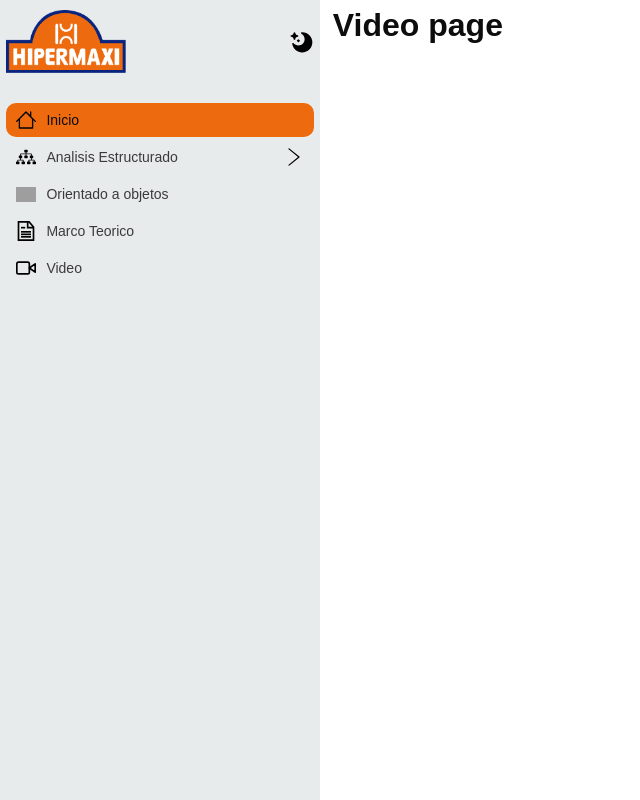
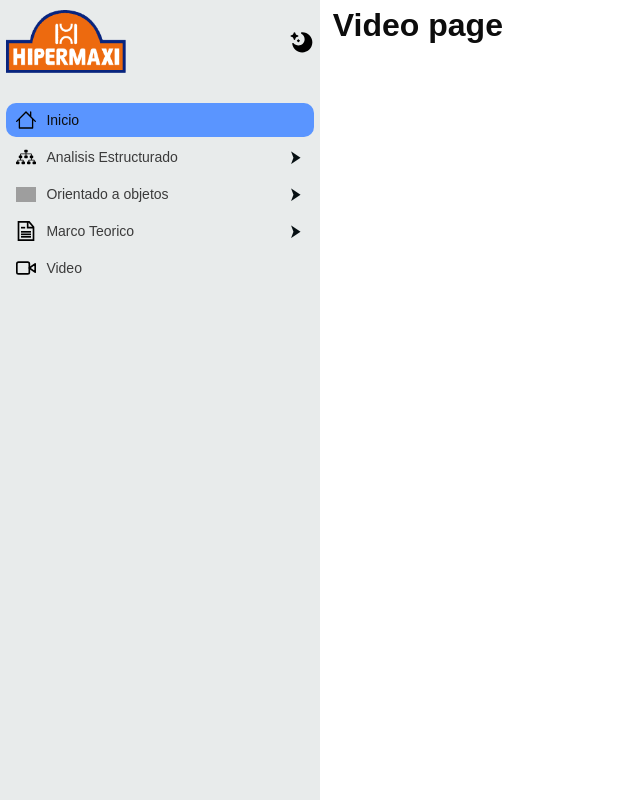
Before and after one commit to freddyvelarde/hipermaxi-inventario, a React (Vite) app: page /video in a window 1280 px wide. Shown: the whole page, without its empty margins (0-640 px from the left). Built offline with nearby package versions, Linux system fonts and the light colour scheme; grey boxes are pictures that could not be loaded.

Commit message:
Add: navbar hover

```diff
--- a/src/sections/DashboardLayout/LinkPage/LinkPage.jsx
+++ b/src/sections/DashboardLayout/LinkPage/LinkPage.jsx
@@ -19,10 +19,16 @@ const SubLinkPage = ({
   const [isDisplayed, setDisplayContent] = useState(false);
   const { themeMode } = useThemeMode();
 
-  const toggleSubMenu = () => setDisplayContent((prev) => !prev);
+  const toggleClickSubMenu = () => setDisplayContent((prev) => !prev);
+  const openSubMenuHover = () => setDisplayContent(true);
+  // const closeSubMenuHover = () => setDisplayContent(false);
 
   return (
-    <SubLinkPageStyled>
+    <SubLinkPageStyled
+      onClick={toggleClickSubMenu}
+      onMouseEnter={openSubMenuHover}
+      // onMouseLeave={closeSubMenuHover}
+    >
       <div className="header-link-submenu">
         <div className="main_section">
           <Link onClick={callbackEvent} to={`/${mainLink}`}>
@@ -32,11 +38,12 @@ const SubLinkPage = ({
         {data && (
           <ArrowRightStyled
             isDisplayed={isDisplayed}
-            onClick={toggleSubMenu}
             src={themeMode ? arrow_right_dark : arrow_right_light}
             alt="arrow-right"
             width={18}
-          />
+          >
+            &#10148;
+          </ArrowRightStyled>
         )}
       </div>
       {isDisplayed && data && (
@@ -67,13 +74,25 @@ const LinkPage = ({
   callbackEvent,
   stateLink,
 }) => {
+  const [clicked, setClicked] = useState(false);
   const [isDisplayed, setDisplayContent] = useState(false);
   const { themeMode } = useThemeMode();
 
-  const toggleSubMenu = () => setDisplayContent((prev) => !prev);
+  const toggleClickSubMenu = () => {
+    setDisplayContent((prev) => !prev);
+    setClicked((prev) => !prev);
+  };
+
+  const openMenuHover = () => setDisplayContent(true);
+  const closeMenuHover = () => setDisplayContent(false);
 
   return (
-    <LinkPageStyled state={stateLink}>
+    <LinkPageStyled
+      state={stateLink}
+      onMouseEnter={openMenuHover}
+      onMouseLeave={closeMenuHover}
+      onClick={toggleClickSubMenu}
+    >
       <div className="header-link-menu">
         <div className="main_section">
           {icons && (
@@ -90,15 +109,17 @@ const LinkPage = ({
         </div>
         {data && (
           <ArrowRightStyled
-            isDisplayed={isDisplayed}
-            onClick={toggleSubMenu}
+            isClicked={clicked}
+            isDisplayed={isDisplayed || clicked}
             src={themeMode ? arrow_right_dark : arrow_right_light}
             alt="arrow-right"
             width={18}
-          />
+          >
+            &#10148;
+          </ArrowRightStyled>
         )}
       </div>
-      {isDisplayed && data && (
+      {(isDisplayed || clicked) && data && (
         <div className="submenu">
           {data.map((item, key) => (
             <div className="child-links" key={key}>
--- a/src/sections/DashboardLayout/LinkPage/LinkPageStyled.jsx
+++ b/src/sections/DashboardLayout/LinkPage/LinkPageStyled.jsx
@@ -1,6 +1,16 @@
 import styled from "styled-components";
 
 export const SubLinkPageStyled = styled.div`
+  position: relative;
+  line-height: 30px;
+
+  // .nested-submenu {
+  //   opacity: ${(props) => (props.isDisplayed ? "1" : "0")};
+  //   visibility: ${(props) => (props.isDisplayed ? "visible" : "hidden")};
+  //   transform: translateY(${(props) => (props.isDisplayed ? "0" : "-10px")});
+  //   transition: all 0.3s ease-out;
+  // }
+
   // transition: 0.2s ease-out;
   line-height: 30px;
   // color: ${(props) => props.theme.textUnselected};
@@ -77,8 +87,54 @@ export const LinkPageStyled = styled.div`
   }
 `;
 
-export const ArrowRightStyled = styled.img`
-  width: 20px;
-  transform: rotate(${(props) => (props.isDisplayed ? "90deg" : "0deg")});
-  transition: transform 0.3s ease; /* Optional smooth animation */
+// export const ArrowRightStyled = styled.img`
+//   width: 20px;
+//   transform: rotate(${(props) => (props.isDisplayed ? "90deg" : "0deg")});
+//   transition: transform 0.3s ease; /* Optional smooth animation */
+// `;
+// export const ArrowRightStyled = styled.span`
+//   width: 20px;
+//   transform: rotate(${(props) => (props.isDisplayed ? "90deg" : "0deg")});
+//   transition: transform 0.3s ease;
+//   cursor: pointer;
+//   font-size: 20px;
+//   color: ${(props) =>
+//     props.isClicked ? props.theme.error : props.theme.textBody};
+//
+//   transform: ${(props) => (props.isClicked ? "scale(1.1)" : "scale(1)")};
+//
+//   &:hover {
+//     filter: brightness(1.2);
+//   }
+// `;
+// export const ArrowRightStyled = styled.span`
+//   width: 20px;
+//   transform: rotate(${(props) => (props.isDisplayed ? "90deg" : "0deg")})
+//     scale(${(props) => (props.isClicked ? "1.3" : "1")});
+//   transition: transform 0.3s ease; /* Smooth animation for both */
+//   cursor: pointer;
+//   font-size: 20px;
+//   color: ${(props) =>
+//     props.isClicked ? props.theme.error : props.theme.textBody};
+//
+//   &:hover {
+//     filter: brightness(1.2); /* Subtle hover effect */
+//   }
+//   @media (max-width: 750px) {
+//     font-stretch: extra-condensed;
+//   }
+// `;
+export const ArrowRightStyled = styled.span`
+  display: inline-block;
+  font-size: 20px;
+  color: ${(props) =>
+    props.isClicked ? props.theme.error : props.theme.textBody};
+  transform: rotate(${(props) => (props.isDisplayed ? "90deg" : "0deg")})
+    scaleX(0.7);
+  transition: transform 0.3s ease;
+  cursor: pointer;
+
+  &:hover {
+    filter: brightness(1.2);
+  }
 `;
--- a/src/sections/DashboardLayout/Navbar.jsx
+++ b/src/sections/DashboardLayout/Navbar.jsx
@@ -26,7 +26,10 @@ const Navbar = ({ menuOpen, activeLink, setActiveLink }) => {
               titleLink={title}
               mainLink={link}
               icons={icons}
-              callbackEvent={() => setActiveLink(id)}
+              callbackEvent={() => {
+                setActiveLink(id);
+                console.log("hello world fdsfdsf ari");
+              }}
               stateLink={activeLink === id}
               data={data}
             />
--- a/src/sections/DashboardLayout/links.js
+++ b/src/sections/DashboardLayout/links.js
@@ -68,12 +68,34 @@ export const links = [
     link: "orientado-objetos",
     icons: { dark: orientado_objetos_dark, light: orientado_objetos_light },
     id: "orientado",
+    data: [
+      {
+        name: "sub-menu1",
+        link: "#submenu1",
+        data: [
+          { name: "sub-sub-menu1", link: "#sub-sub-menu1" },
+          { name: "sub-sub-menu2", link: "#sub-sub-menu2" },
+        ],
+      },
+      { name: "sub-menu2", link: "#submenu2" },
+    ],
   },
   {
     title: "Marco Teorico",
     link: "marco-teorico",
     icons: { dark: documentDark, light: documentLight },
     id: "marco",
+    data: [
+      {
+        name: "sub-menu1",
+        link: "#submenu1",
+        data: [
+          { name: "sub-sub-menu1", link: "#sub-sub-menu1" },
+          { name: "sub-sub-menu2", link: "#sub-sub-menu2" },
+        ],
+      },
+      { name: "sub-menu2", link: "#submenu2" },
+    ],
   },
   {
     title: "Video",
--- a/src/styles/colors.js
+++ b/src/styles/colors.js
@@ -16,13 +16,13 @@ export const darkColors = {
 };
 export const lightColors = {
   // surface: "#f4f4f5",
-  surface: "#ED6A0F",
+  surface: "#5A95FF",
   background: "#fff",
   overlay: "#e8ebeb",
   primaryButton: "#FA9332",
-  secondaryButton: "#5A95FF",
+  secondaryButton: "#0EC285",
   accent: "#5ACEB3",
-  highlight: "#0EC285",
+  highlight: "#ED6A0F",
   textBody: "#060f12",
   textHeading: "#0D0D0D",
   error: "#FF5C5C",
```
